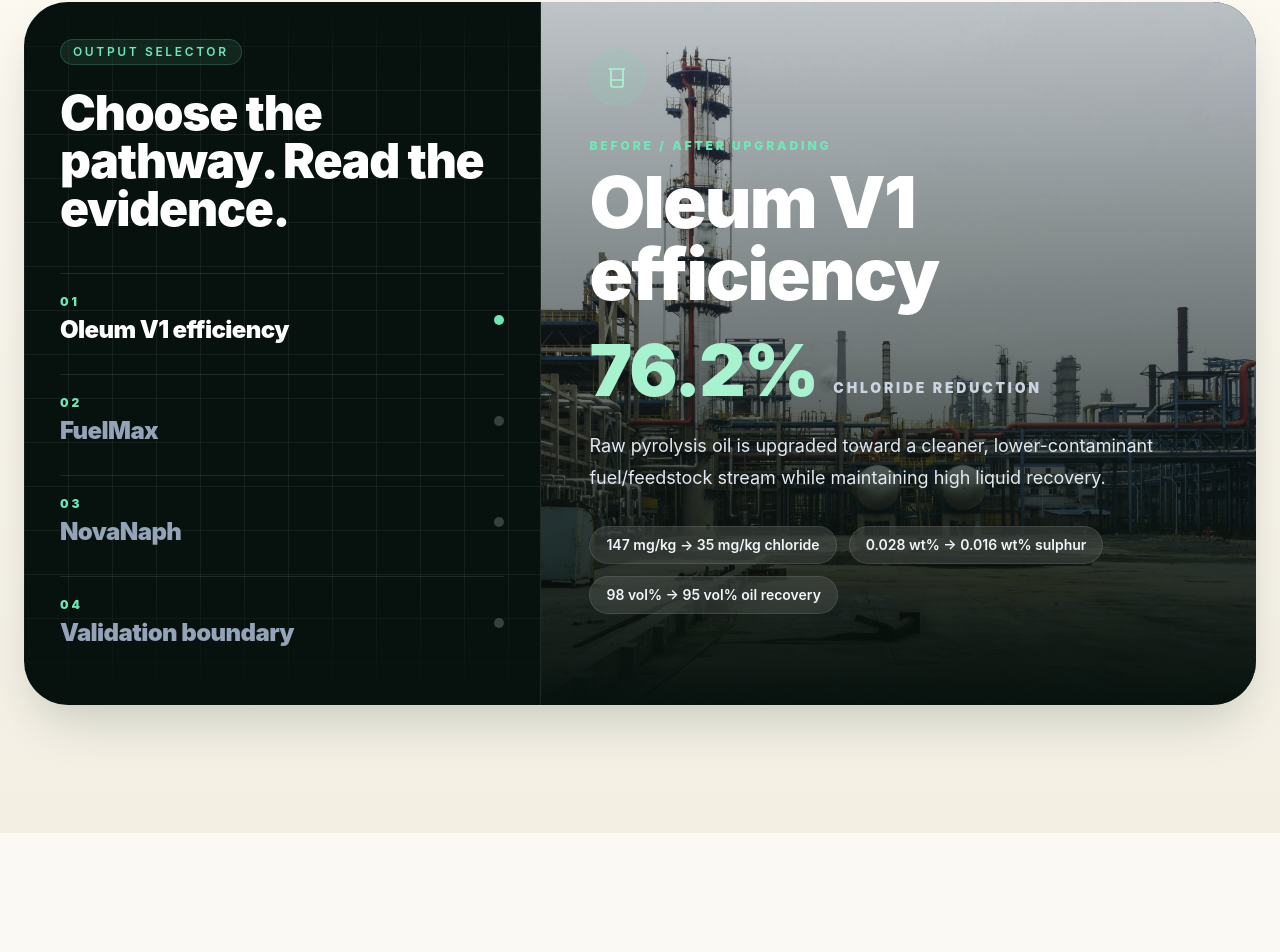
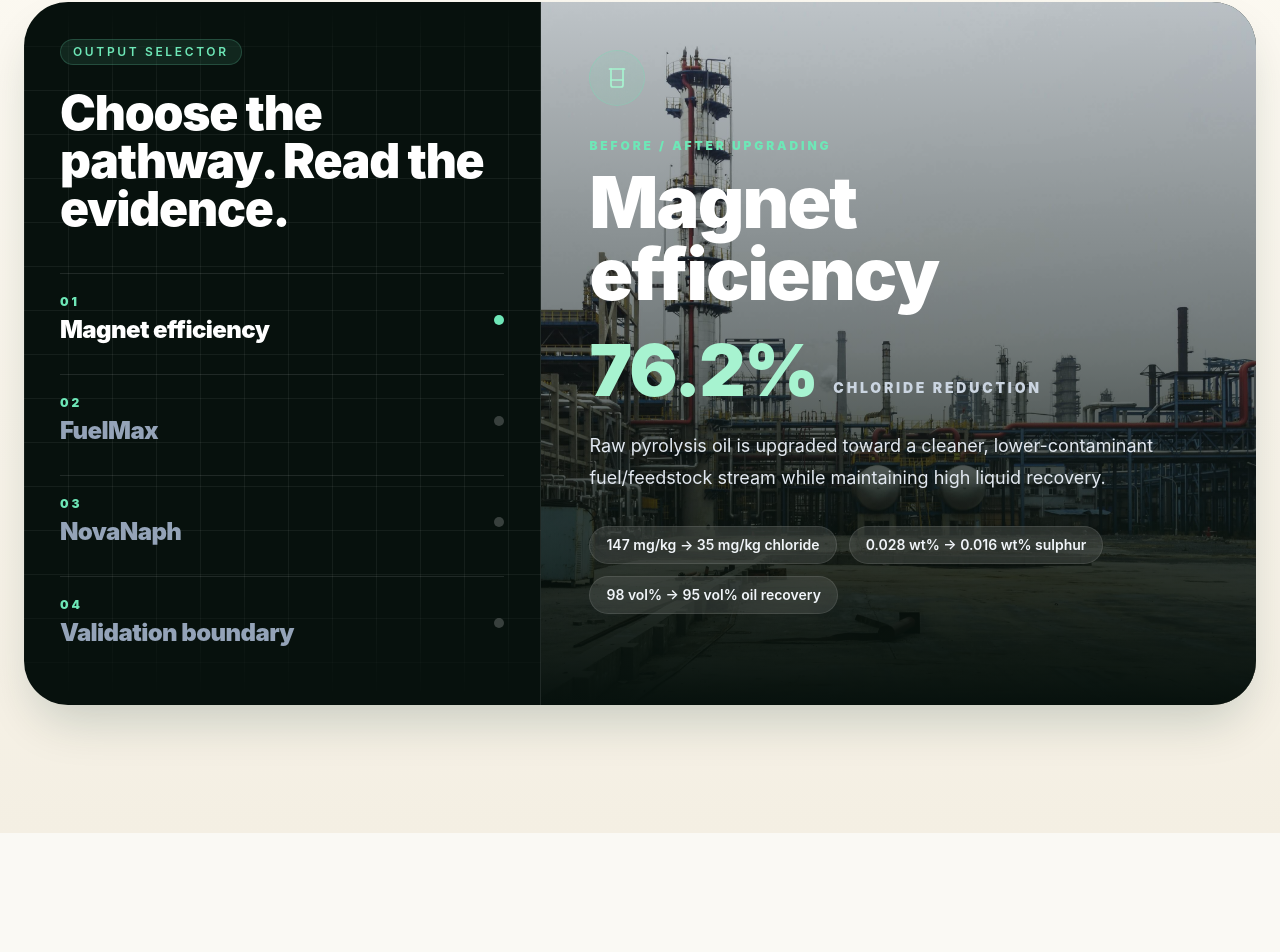
Before and after one commit to carbonmtechnology-decacorn/alkanalyze-web, a Next.js app: page / in a window 1280 px wide. Shown: the part 6471-7423 px from the top of the page. Built offline with nearby package versions, Linux system fonts and the light colour scheme.

Commit message:
Update sitewide technology terminology and customer-facing product content

```diff
--- a/src/components/OutputCarousel.tsx
+++ b/src/components/OutputCarousel.tsx
@@ -8,7 +8,7 @@ import { cn } from "@/lib/utils";
 
 const slides = [
   {
-    title: "Oleum V1 efficiency",
+    title: "Magnet efficiency",
     kicker: "Before / after upgrading",
     metric: "76.2%",
     unit: "chloride reduction",
```
